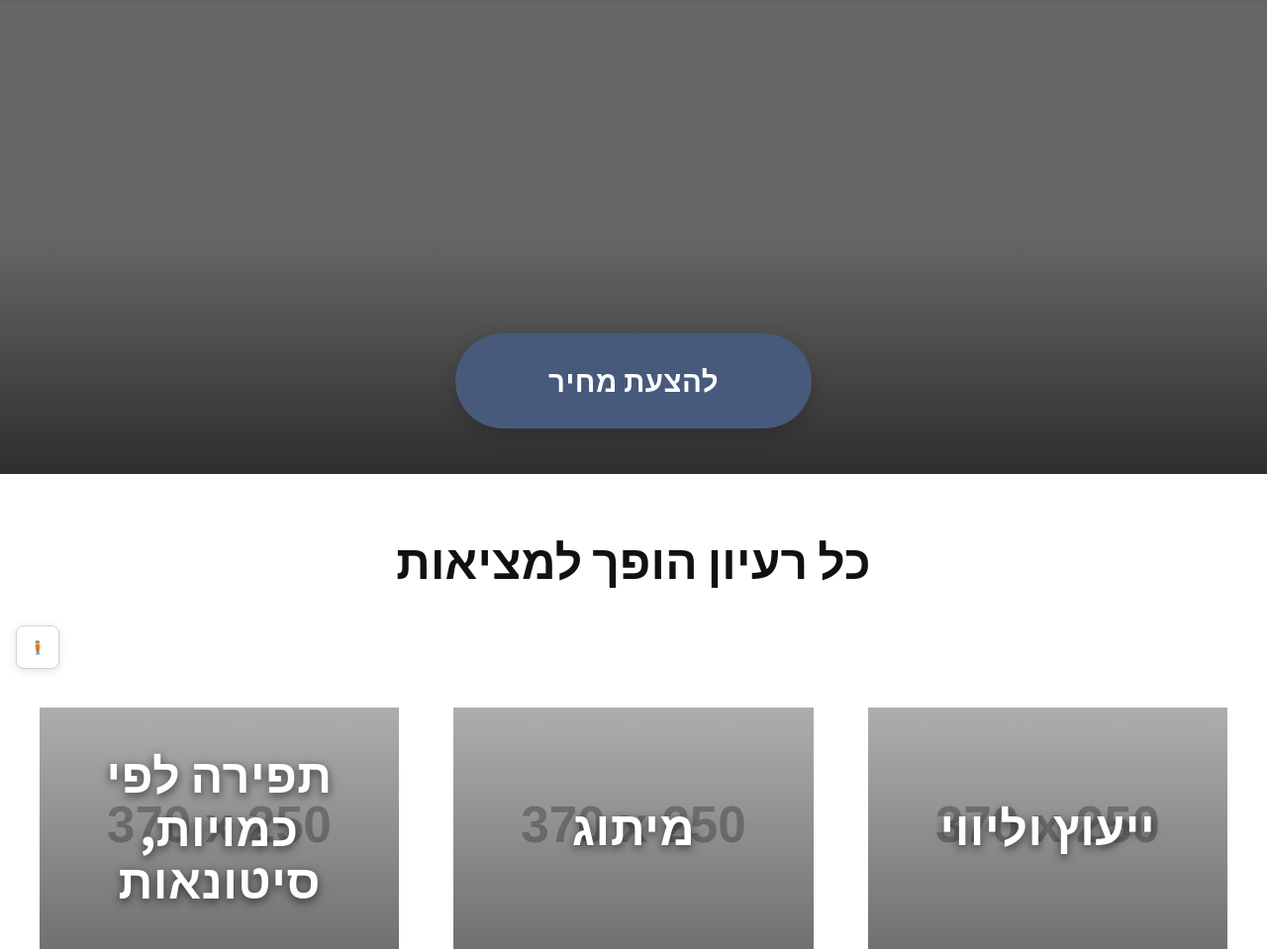
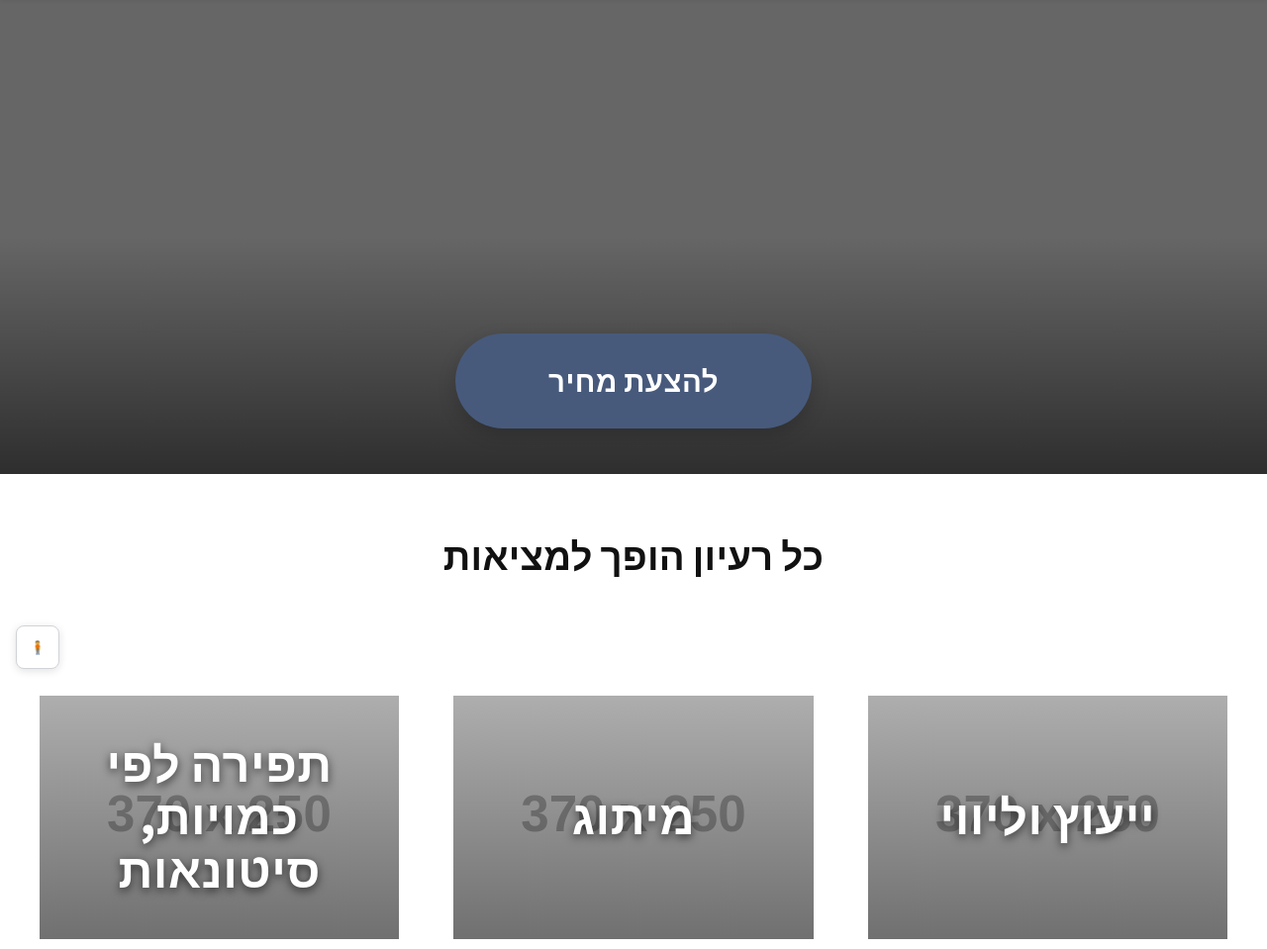
Before and after one commit to levynchi/arye-textile-branding, a Django app: page / in a window 1280 px wide. Shown: the part 108-1067 px from the top of the page at 99% size. Run offline with Django 5.2, Linux system fonts and the light colour scheme; grey boxes labelled with a size stand in for pictures from a placeholder-image service; data that the repository does not hold is empty; some libraries are stand-ins or nearby versions; some web fonts are replaced.

Commit message:
style(home): align .divider-plain and .slider-title font-size with .about-teaser clamp for consistency

```diff
--- a/static/home.css
+++ b/static/home.css
@@ -4,7 +4,7 @@ body{margin:0;font-family:var(--font-sans);background:#fff;color:var(--text);}
 /* Hero moved to main.css (global) */
 
 /* Divider */
-.divider-plain{background:#fff;color:#111;text-align:center;padding:28px 16px;margin:32px 0;border:none;box-shadow:none;font-family:'Assistant',var(--font-sans);font-weight:800;line-height:1.2;font-size:clamp(2rem, 4.2vw, 3rem);letter-spacing:.2px;}
+.divider-plain{background:#fff;color:#111;text-align:center;padding:28px 16px;margin:32px 0;border:none;box-shadow:none;font-family:'Assistant',var(--font-sans);font-weight:800;line-height:1.2;font-size:clamp(1.6rem, 3.5vw, 2.4rem);letter-spacing:.2px;}
 @media (max-width:768px){
 	.divider-plain{margin-bottom:16px}
 }
@@ -87,7 +87,7 @@ body{margin:0;font-family:var(--font-sans);background:#fff;color:var(--text);}
 /* Horizontal slider under gallery */
 .slider-band{background:#f2f3f4;border-top:none;border-bottom:1px solid #e1e3e6;margin:50px 0 0;}
 .slider-head{max-width:1500px;margin:0 auto;padding:72px 40px 44px;display:flex;align-items:center;justify-content:space-between;}
-.slider-title{margin:0;font-family:'Assistant',var(--font-sans);font-weight:800;font-size:clamp(1.8rem, 4.2vw, 2.6rem);letter-spacing:.3px;}
+.slider-title{margin:0;font-family:'Assistant',var(--font-sans);font-weight:800;font-size:clamp(1.6rem, 3.5vw, 2.4rem);letter-spacing:.3px;}
 .slider-all{display:inline-flex;align-items:center;justify-content:center;padding:18px 32px;border-radius:999px;border:1px solid #2e2f30;color:#2e2f30;text-decoration:none;font-weight:700;background:#fff;}
 .slider-all:hover{background:#f6f7f8;}
 @media (min-width:961px){
```
